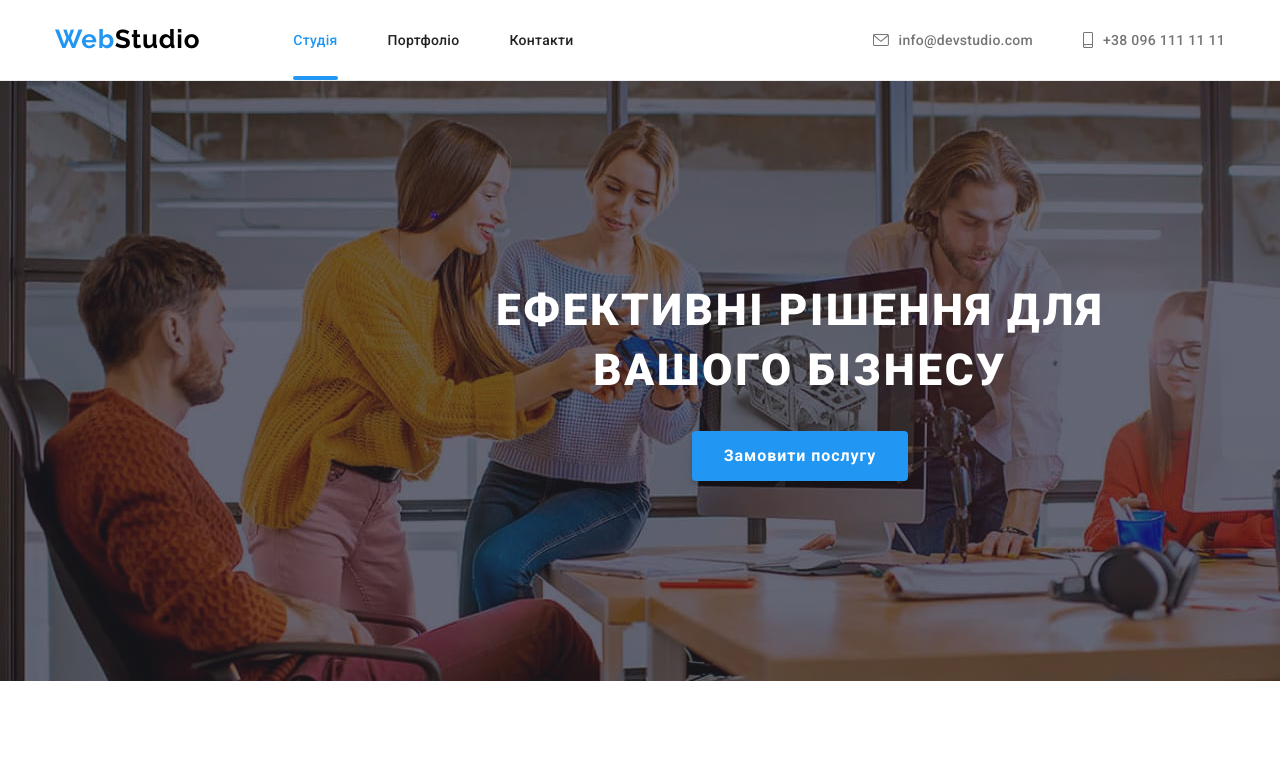
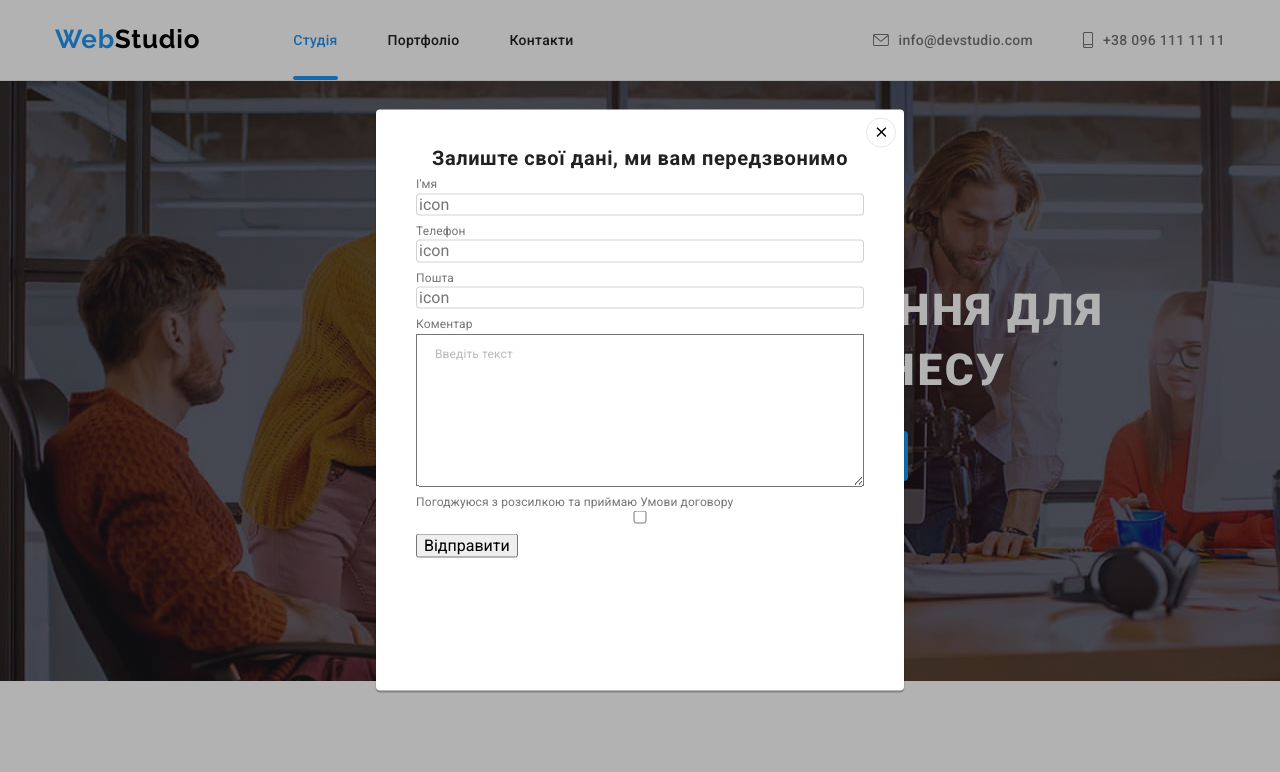
Before and after one commit to Tetjana0508/goit-markup-hw-06, a plain HTML site: page index.html in a window 1280 px wide. Shown: the top 772 px of the page. Drawn offline with nearby package versions, Linux system fonts and the light colour scheme.

Commit message:
модальне вікно, виправлення розміщення форми

```diff
--- a/css/styles.css
+++ b/css/styles.css
@@ -714,6 +714,7 @@ body {
   left: 50%;
   transform: translate(-50%, -50%) scale(1);
   transition: transform 250ms linear;
+  padding: 40px;
 }
 
 .backdrop.is-hidden .modal {
@@ -745,35 +746,47 @@ body {
 
 .form {
   width: 448px;
-  border: 1px solid rgba(33, 33, 33, 0.2);
-  border-radius: 4px;
   margin-left: auto;
   margin-right: auto;
-  /*padding: 28px;*/
 }
 
-.fotm-heading {
-font-size: 20px;
-line-height: 0.8696;
-text-align: center;
-letter-spacing: 0.03em;
-color: var(--primary-text-color);
+.fotm-title {
+  font-weight: 700;
+  font-size: 20px;
+  line-height: 0.8696;
+  text-align: center;
+  letter-spacing: 0.03em;
+  color: var(--primary-text-color);
+  margin-bottom: 12px;
 }
 
 .form-field {
-  margin-bottom: 40px;
-  margin-top: 40px;
+  margin-bottom: 10px;
   display: flex;
   flex-direction: column;
 }
 
 .form-field label {
-  margin: 4px;
+  margin-bottom: 4px;
   font-size: 12px;
   line-height: 0.8571;
   letter-spacing: 0.01em;
 }
 
+.form-field input {
+  border: 1px solid rgba(33, 33, 33, 0.2);
+  border-radius: 4px;
+}
+
 .form-field textarea::placeholder {
+  padding: 12px 16px;
+  font-weight: 400;
+  font-size: 12px;
+  line-height: 0.8571;
+  letter-spacing: 0.01em;
   color: rgba(117, 117, 117, 0.5);
 }
+
+.comment {
+  padding: 0;
+}
--- a/index.html
+++ b/index.html
@@ -451,31 +451,51 @@
     </footer>
 
     <!--Модальне вікно-->
-    <div class="backdrop is-hidden" data-modal>
+    <div class="backdrop <!--is-hidden-->" data-modal>
       <div class="modal">
         <button type="button" class="modal-close" data-modal-close>
           <svg class="modal-icon" width="18" height="18">
             <use href="./images/icons.svg#icon-closeX"></use>
           </svg>
         </button>
-      </div>
+        <p class="fotm-title">Залиште свої дані, ми вам передзвонимо</p>
         <div role="group">
-        <form class="form ">
-          <h2 class="fotm-heading">Залиште свої дані, ми вам передзвонимо</h2>
+          <form class="form">
             <div class="form-field">
               <label for="name" class="form-label">І'мя</label>
-            <input class="form-input" type="text" name="name" id="name" />
+              <input
+                type="text"
+                name="name"
+                id="name"
+                class="form-input"
+                placeholder="icon"
+                required
+              />
             </div>
             <div class="form-field">
               <label for="tel">Телефон</label>
-            <input type="tel" name="tel" id="tel" />
+              <input
+                type="tel"
+                name="tel"
+                id="tel"
+                class="form-input"
+                placeholder="icon"
+                required
+              />
             </div>
             <div class="form-field">
               <label for="email">Пошта</label>
-            <input type="email" name="mail" id="email" />
+              <input
+                type="email"
+                name="mail"
+                id="email"
+                class="form-input"
+                placeholder="icon"
+                required
+              />
             </div>
             <div class="form-field">
-            <label for="comment">Коментар</label>
+              <label for="comment comment-form">Коментар</label>
               <textarea
                 name="comment"
                 id="comment"
@@ -493,6 +513,7 @@
           </form>
         </div>
       </div>
+    </div>
 
     <!--script_js-->
     <script src="./js/modal.js"></script>
```
Lines whose indentation alone changed are shown as unchanged.
